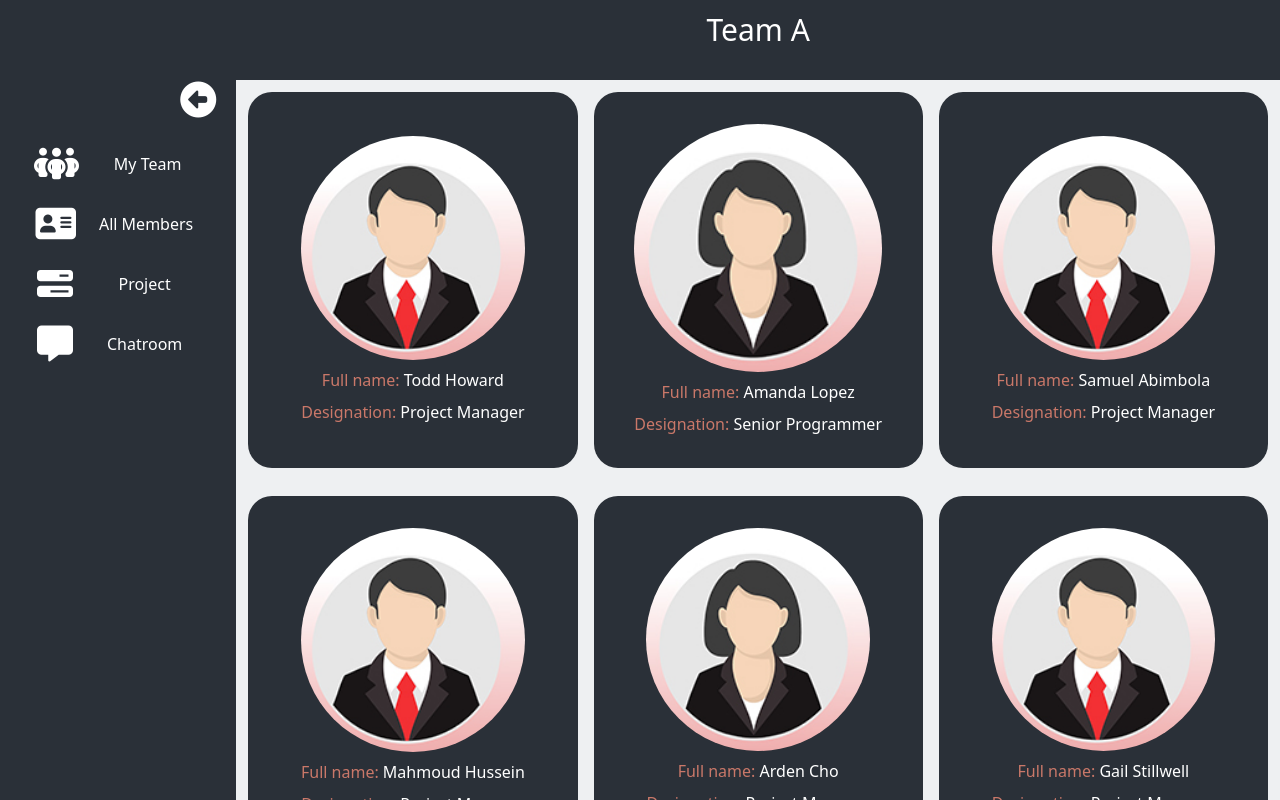
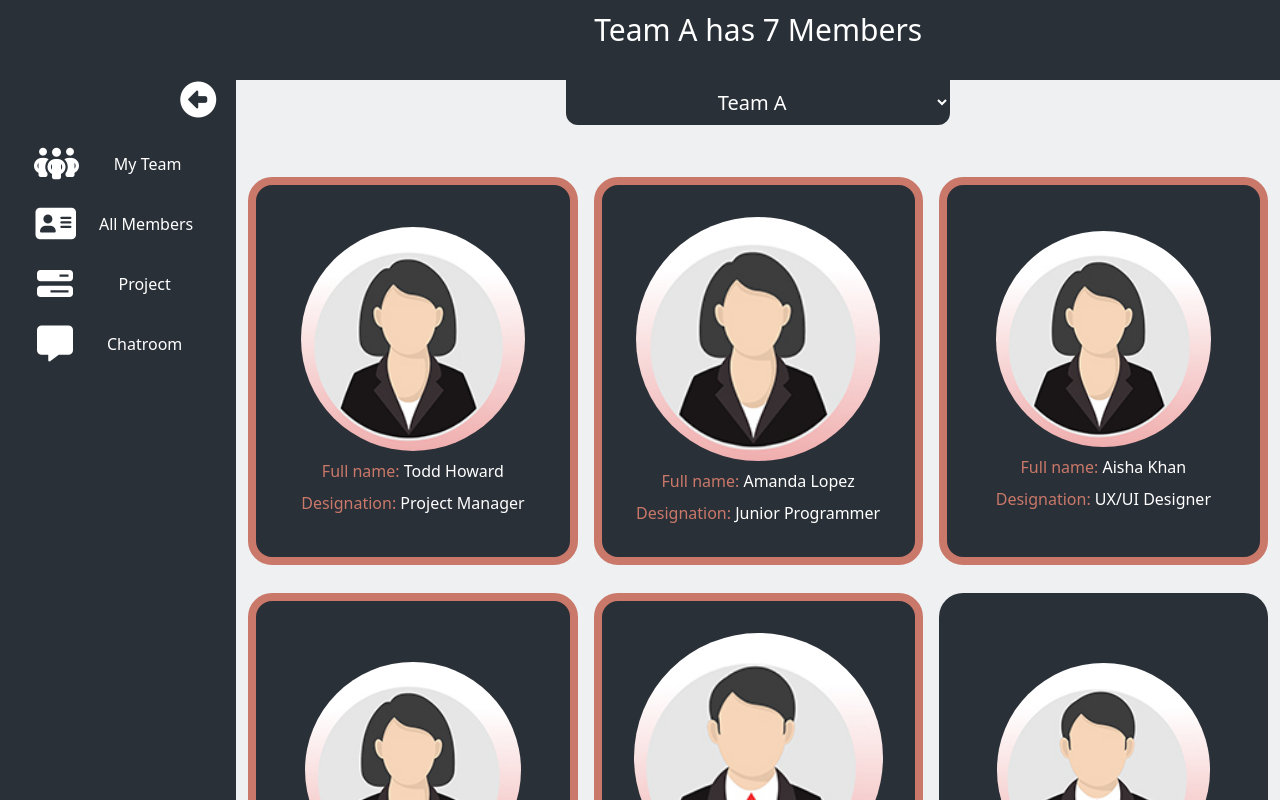
Before and after one commit to Onetyten/solidus_team_manager, a React (Vite) app: page / in a window 1280 px wide. Shown: the top 800 px of the page. Built offline with nearby package versions, Linux system fonts and the light colour scheme.

Commit message:
Tut inito

```diff
--- a/package.json
+++ b/package.json
@@ -10,8 +10,12 @@
     "preview": "vite preview"
   },
   "dependencies": {
+    "localforage": "^1.10.0",
+    "match-sorter": "^6.3.4",
     "react": "^18.3.1",
-    "react-dom": "^18.3.1"
+    "react-dom": "^18.3.1",
+    "react-router-dom": "^6.26.2",
+    "sort-by": "^1.2.0"
   },
   "devDependencies": {
     "@eslint/js": "^9.9.0",
--- a/src/App.jsx
+++ b/src/App.jsx
@@ -1,4 +1,4 @@
-import { useState } from 'react'
+import { useEffect, useState } from 'react'
 import Header from './Header'
 import Footer from './Footer'
 import Employees from './Employees'
@@ -14,6 +14,220 @@ function App() {
 
   }
 
+
+  const[selectedTeam,setSelectedTeam] = useState(JSON.parse(localStorage.getItem('SelectedTeam'))||"Team A")
+  const [employees, setEmployees] = useState(JSON.parse(localStorage.getItem('employmentList'))||[
+    {
+      id: 1,
+      fullName: "Todd Howard",
+      designation: "Project Manager",
+      gender: "Male",
+      teamName: "Team A",
+    },
+    {
+      id: 2,
+      fullName: "Amanda Lopez",
+      designation: "Junior Programmer",
+      gender: "female",
+      teamName: "Team A",
+    },
+    {
+      id: 3,
+      fullName: "Aisha Khan",
+      designation: "UX/UI Designer",
+      gender: "female",
+      teamName: "Team A",
+    },
+    {
+      id: 4,
+      fullName: "Olivia Njeri",
+      designation: "Software Tester",
+      gender: "female",
+      teamName: "Team A",
+    },
+    {
+      id: 5,
+      fullName: "Santiago Ruiz",
+      designation: "IT Support Specialist",
+      gender: "male",
+      teamName: "Team A",
+    },
+    {
+      id: 6,
+      fullName: "Samuel Abimbola",
+      designation: "Data Engineer",
+      gender: "male",
+      teamName: "Team B",
+    },
+    {
+      id: 7,
+      fullName: "Mahmoud Hussein",
+      designation: "Backend Developer",
+      gender: "male",
+      teamName: "Team B",
+    },
+    {
+      id: 8,
+      fullName: "Luca Ferrari",
+      designation: "Junior Programmer",
+      gender: "male",
+      teamName: "Team B",
+    },
+    {
+      id: 9,
+      fullName: "Diego Rodríguez",
+      designation: "Database Administrator",
+      gender: "male",
+      teamName: "Team B",
+    },
+    {
+      id: 10,
+      fullName: "Charlotte Dupont",
+      designation: "QA Engineer",
+      gender: "female",
+      teamName: "Team B",
+    },
+    {
+      id: 11,
+      fullName: "Arden Cho",
+      designation: "Graphic Designer",
+      gender: "female",
+      teamName: "Team C",
+    },
+    {
+      id: 12,
+      fullName: "Sophia Patel",
+      designation: "Machine Learning Engineer",
+      gender: "female",
+      teamName: "Team C",
+    },
+    {
+      id: 13,
+      fullName: "Maria Costa",
+      designation: "AI Specialist",
+      gender: "female",
+      teamName: "Team C",
+    },
+    {
+      id: 14,
+      fullName: "Fatima Al-Farsi",
+      designation: "AI Research Scientist",
+      gender: "female",
+      teamName: "Team C",
+    },
+    {
+      id: 15,
+      fullName: "Chen Wei",
+      designation: "Data Analyst",
+      gender: "male",
+      teamName: "Team C",
+    },
+    {
+      id: 16,
+      fullName: "Gail Stillwell",
+      designation: "Frontend Developer",
+      gender: "male",
+      teamName: "Team D",
+    },
+    {
+      id: 17,
+      fullName: "Jin Park",
+      designation: "Backend Developer",
+      gender: "male",
+      teamName: "Team D",
+    },
+    {
+      id: 18,
+      fullName: "James Li",
+      designation: "Scrum Master",
+      gender: "male",
+      teamName: "Team D",
+    },
+    {
+      id: 19,
+      fullName: "Liam Anderson",
+      designation: "Game Developer",
+      gender: "male",
+      teamName: "Team D",
+    },
+    {
+      id: 20,
+      fullName: "Nina Petrova",
+      designation: "Cybersecurity Analyst",
+      gender: "female",
+      teamName: "Team D",
+    },
+    {
+      id: 21,
+      fullName: "Carlos Mendes",
+      designation: "Junior Programmer",
+      gender: "male",
+      teamName: "Team A",
+    },
+    {
+      id: 22,
+      fullName: "Emma Johansson",
+      designation: "Cloud Architect",
+      gender: "female",
+      teamName: "Team B",
+    },
+    {
+      id: 23,
+      fullName: "Yuki Tanaka",
+      designation: "Web Developer",
+      gender: "male",
+      teamName: "Team C",
+    },
+    {
+      id: 24,
+      fullName: "Kimberly Blake",
+      designation: "DevOps Engineer",
+      gender: "female",
+      teamName: "Team D",
+    },
+    {
+      id: 25,
+      fullName: "Ibrahim Hassan",
+      designation: "Systems Architect",
+      gender: "male",
+      teamName: "Team B",
+    },
+    {
+      id: 26,
+      fullName: "Isabella Rossi",
+      designation: "Junior Programmer",
+      gender: "female",
+      teamName: "Team A",
+    },
+    {
+      id: 27,
+      fullName: "Ravi Sharma",
+      designation: "Backend Developer",
+      gender: "male",
+      teamName: "Team D",
+    }
+  ]);
+
+  function handleSelectedTeam(event){
+    setSelectedTeam(event.target.value)
+    console.log(event.target.value)
+  }
+
+  function handleEmployeeCardClicked(event){
+    const transformedEmployees = employees.map((employees) => employees.id === parseInt(event.currentTarget.id)?(employees.teamName === selectedTeam)?{...employees,teamName:''}:{...employees,teamName:selectedTeam}:employees);
+    setEmployees(transformedEmployees)
+  }
+  useEffect(()=>{
+      localStorage.setItem('employmentList',JSON.stringify(employees))
+
+  },[employees])
+
+useEffect(()=>{
+    localStorage.setItem('SelectedTeam',JSON.stringify(selectedTeam))
+
+},[selectedTeam])
+
+
   return (
     <main className='bg-my-grey min-h-screen'>
       <div className='flex'>
@@ -22,8 +236,10 @@ function App() {
         {/* main page */}
 
         <div className='w-full col-span-3'>
-          <Header/>
-          <Employees/>
+          <Header selectedTeam = {selectedTeam} teamMemberCount ={employees.filter((employees) => employees.teamName === selectedTeam).length}  />
+
+
+          <Employees selectedTeam = {selectedTeam} setSelectedTeam={setSelectedTeam} setEmployees={setEmployees} employees = {employees} handleSelectedTeam={handleSelectedTeam} handleEmployeeCardClicked = {handleEmployeeCardClicked}/>
 
         </div>
 
--- a/src/Employees.jsx
+++ b/src/Employees.jsx
@@ -12,62 +12,32 @@ import femaleProfile from './images/femaleProfile.jpg'
 
 
 
-export default function Employees() {
-    const[employees,setEmployees] = useState([
-      {
-        id:1,
-        fullName:"Todd Howard",
-        designation:"Project Manager",
-        gender:"Male",
-        teamName:"Team A"
-      },
+export default function Employees(props) {
+    const{ selectedTeam,setSelectedTeamset,setEmployees,employees ,handleSelectedTeam,handleEmployeeCardClicked} = props
+    return (
+    <div className='flex flex-col items-center'>
+        <div>
+          <div>
+            <select name="" id="" className='text-xl text-white text-center bg-dark py-2  mb-10 px-10 w-96 rounded-b-xl' value={selectedTeam} onChange={handleSelectedTeam}>
+              <option value="Team A" className='opacity-10'>Team A</option>
+              <option value="Team B" className='opacity-10'>Team B</option>
+              <option value="Team C" className='opacity-10'>Team C</option>
+              <option value="Team D" className='opacity-10'>Team D</option>
+            </select>
+          </div>
+        </div>
 
-      {
-        id:2,
-        fullName:"Amanda Lopez",
-        designation:"Senior Programmer",
-        gender:"female",
-        teamName:"Team A"
-      },
+        <div className='grid md:grid-cols-3 grid-cols-1 p-3 gap-y-7 gap-x-4'>
+          {employees.map((employees)=>(
 
-      {
-        id:3,
-        fullName:"Samuel Abimbola",
-        designation:"Project Manager",
-        gender:"Male",
-        teamName:"Team A"
-      },
+            <div key = {employees.id} id={employees.id} className={`flex justify-center bg-dark p-8 rounded-3xl w-full cursor-pointer ${employees.teamName === selectedTeam ? "border-8 border-accent ":"border-none"}`} onClick={handleEmployeeCardClicked}>
 
-      {
-        id:4,
-        fullName:"Mahmoud Hussein",
-        designation:"Project Manager",
-        gender:"Male",
-        teamName:"Team B"
-      },
 
-      {
-        id:5,
-        fullName:"Arden Cho",
-        designation:"Project Manager",
-        gender:"Female",
-        teamName:"Team B"
-      },
 
-      {
-        id:6,
-        fullName:"Gail Stillwell",
-        designation:"Project Manager",
-        gender:"Male",
-        teamName:"Team B"
-      }
-    ])
-    return (
-    <div className='grid grid-cols-3 p-3 gap-y-7 gap-x-4'>
-        {employees.map((employees)=>(
-          <div id={employees.id} className='flex justify-center bg-dark p-8  rounded-3xl w-full cursor-pointer'>
+
+
               <div className=' border-dark flex flex-col justify-center '>
-              {(employees.gender === "Male")?<img src={maleProfile} alt="" className=' rounded-full object-cover object-center'/>:<img src={femaleProfile} alt="" className=' rounded-full object-cover object-center'/>}
+                {(employees.gender === "male")?<img src={maleProfile} alt="" className=' rounded-full object-cover object-center'/>:<img src={femaleProfile} alt="" className=' rounded-full object-cover object-center'/>}
                 <div className='text-center text-accent'>
                   <h4 className='mt-2'>
                     Full name: <span className='text-white'> {employees.fullName} </span>
@@ -88,6 +58,12 @@ export default function Employees() {
 
 
           )}
+
+        </div>
+
+
+
+
     </div>
   )
 }
--- a/src/Header.jsx
+++ b/src/Header.jsx
@@ -1,10 +1,11 @@
 import React from 'react'
 
-export default function Header() {
+export default function Header(props) {
+  const{selectedTeam,teamMemberCount} = props
   return (
     <div className='w-full h-20 bg-dark py-3'>
         <h1 className='text-3xl text-white text-center'>
-            Team A
+           {selectedTeam} has {teamMemberCount} Members
         </h1>
     </div>
   )
```
Also changed, not shown: 1 other file (tests, documents, lock files or other folders). Lines whose indentation alone changed are shown as unchanged.
